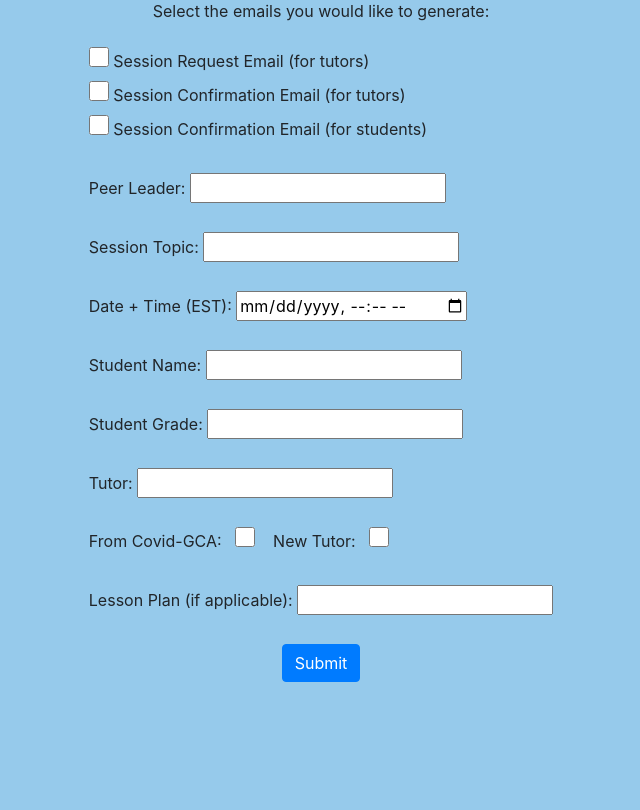
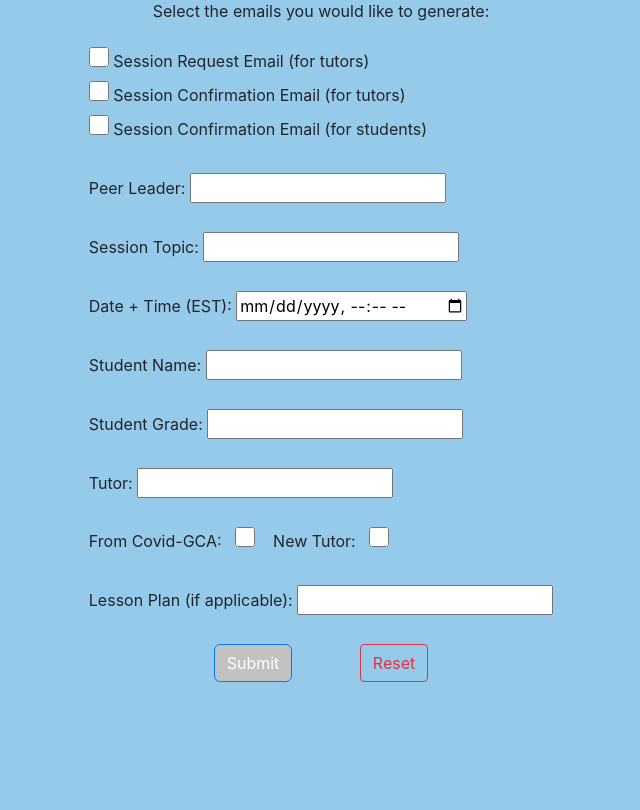
Before and after one commit to sherryliu987/p2p-email-generator, a Python web app: template application/templates/home.html in a window 1280 px wide. Shown: the part 151-961 px from the top of the page, without its empty margins (319-959 px from the left). Run offline with Jinja, Linux system fonts and the light colour scheme; the template is opened without the code that fills it, so the values that code supplies are empty; some libraries are stand-ins or nearby versions.

Commit message:
added reset button and back to home button

```diff
--- a/application/static/css/stylesheet.css
+++ b/application/static/css/stylesheet.css
@@ -22,7 +22,7 @@ div.form
     display: block;
     text-align: center;
 }
-form
+div.homeForm
 {
     display: inline-block;
     margin-left: auto;
@@ -55,6 +55,11 @@ input[type=button]{
     border-radius:6px;
 }
 
+input[type=submit]{
+    background-color: #c2c2c2;
+    border-radius:6px;
+}
+
 input[type = "checkbox"]{
     width:20px;
     height:20px;
--- a/application/templates/home.html
+++ b/application/templates/home.html
@@ -12,6 +12,7 @@
 <img src="static/logo-transparent.png" alt="Peer2Peer Logo">
 
 <div class = "form">
+    <div class="homeForm">
 <form action="{{ url_for('generate') }}" method = "GET">
 
     <div class = "center">Select the emails you would like to generate: </div><br>
@@ -49,9 +50,13 @@
     <label for="lessonPlan"> Lesson Plan (if applicable):</label>
     <input type = "text" id = "lessonPlan" name = "lessonPlan"><br>
 
-    <br><div class="button"><input class="btn btn-primary" type="submit" value="Submit"></div>
+    <br><div class="button"><input class="btn btn-primary" type="submit" value="Submit">
+    &nbsp;&nbsp;&nbsp;&nbsp;&nbsp;&nbsp;&nbsp;&nbsp;&nbsp;&nbsp;&nbsp;&nbsp;&nbsp;
+    <input class = "btn btn-outline-danger" type = "reset">
+</div>
 
 </form>
+    </div>
 </div>
 
 </body>
--- a/application/templates/template.html
+++ b/application/templates/template.html
@@ -23,6 +23,11 @@
 
 <img src="static/logo-transparent.png" alt = "Peer2Peer Logo">
 
+<div class="button"><form action = {{url_for("home")}}>
+    <input type = "submit" value = "Back to form">
+</form>
+    <br>
+</div>
 <div class = "centerBody">
 
 {% if e1 %}
```
